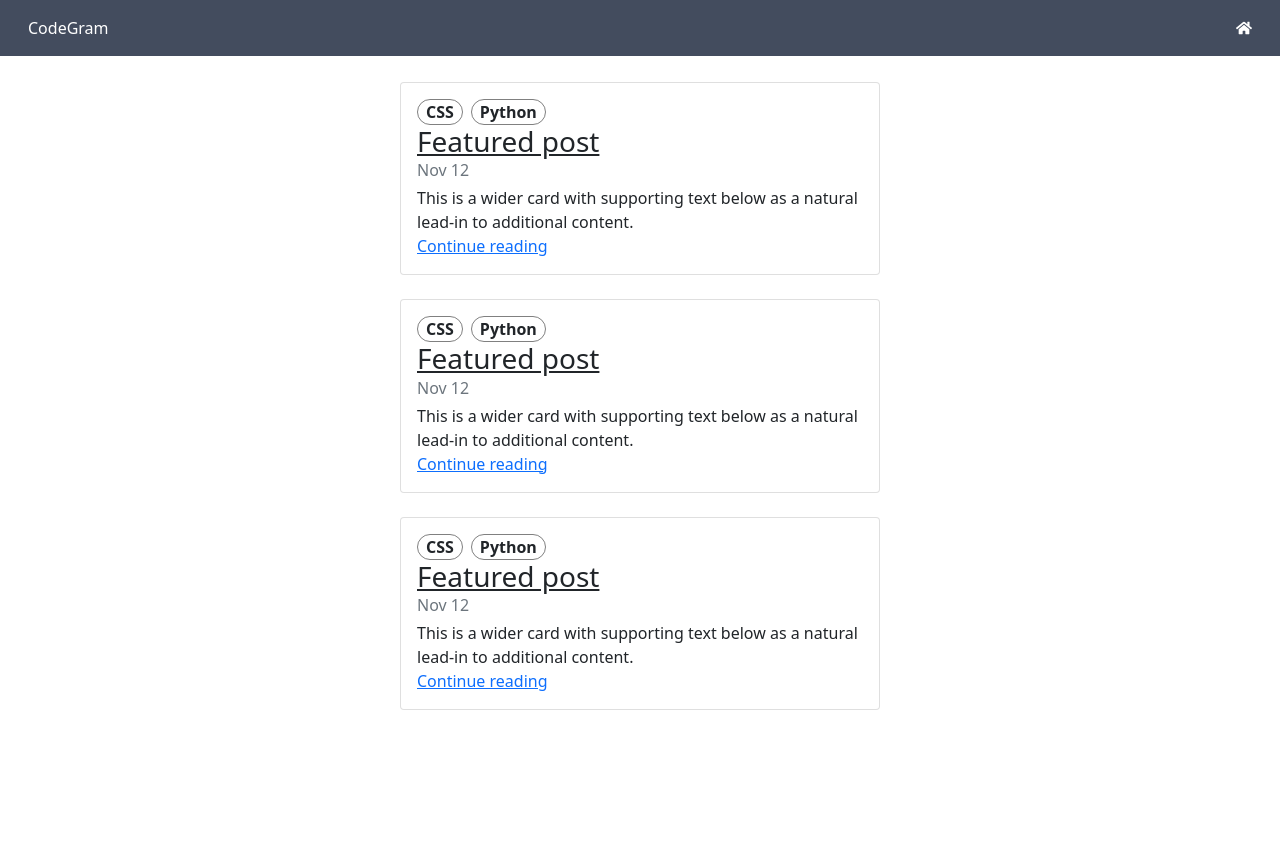
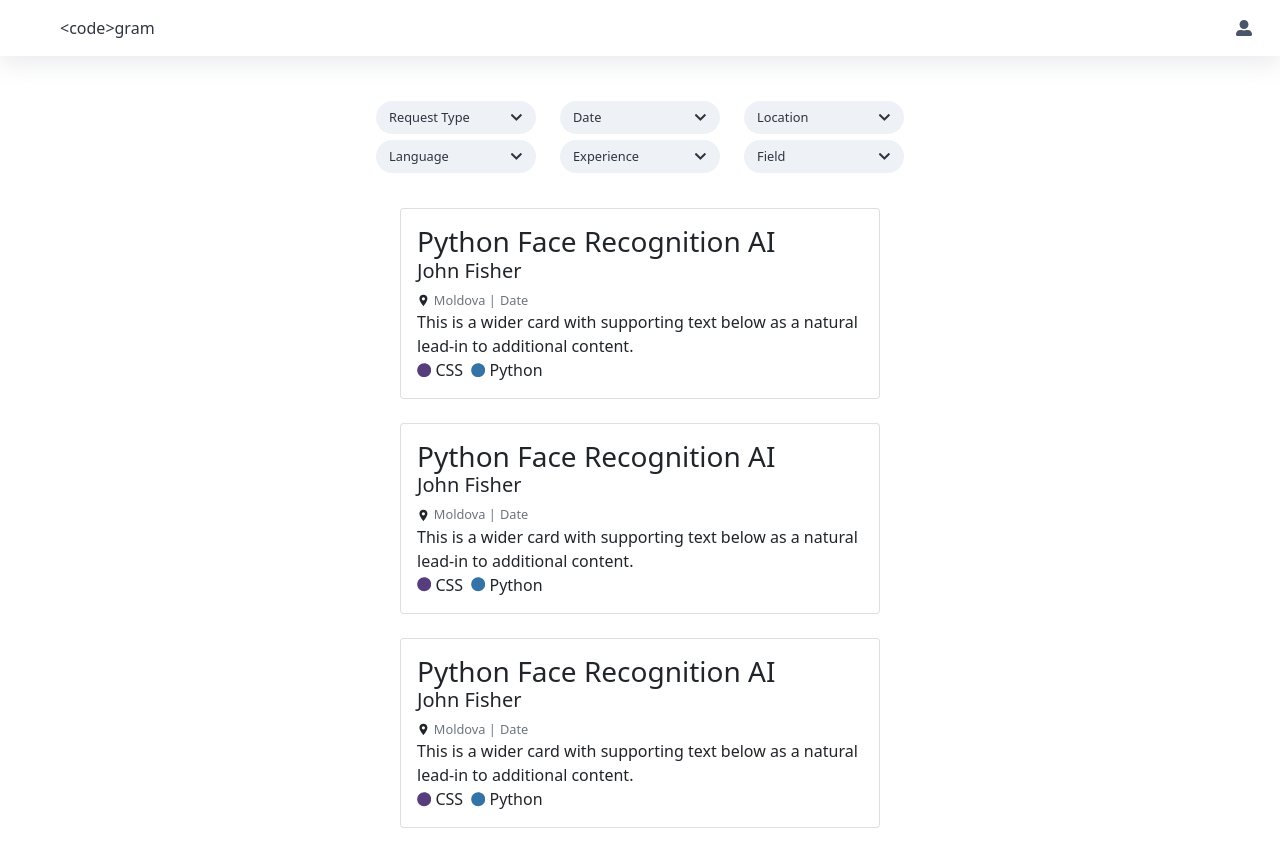
Before and after one commit to IuraCPersonal/code-gram, a React (Create React App) app: page / in a window 1280 px wide. Shown: the top 864 px of the page. Before the commit the page ends 800 px from the top, so only its background shows below. Built offline with nearby package versions, Linux system fonts and the light colour scheme.

Commit message:
edited components

```diff
--- a/public/index.html
+++ b/public/index.html
@@ -29,7 +29,7 @@
   <script src="https://cdn.jsdelivr.net/npm/bootstrap@5.1.1/dist/js/bootstrap.bundle.min.js"
     integrity="sha384-/bQdsTh/da6pkI1MST/rWKFNjaCP5gBSY4sEBT38Q/9RBh9AH40zEOg7Hlq2THRZ"
     crossorigin="anonymous"></script>
-  <title>React App</title>
+  <title>CodeGram</title>
 </head>
 
 <body>
--- a/src/App.css
+++ b/src/App.css
@@ -1,3 +1,24 @@
+.App {
+    background-color: #ffffff;
+}
+
+.navbar {
+    background-color: #ffffff;
+    box-shadow: rgba(149, 157, 165, 0.2) 0px 8px 24px;
+    position:fixed;
+    top: 0;
+    width: 100%;
+}
+
+.profile {
+    color: #4c566a;
+}
+
+.logo {
+    color: #2e3440;
+    margin-left: 2rem;
+}
+
 .feed {
     width: 75%;
     margin: 2% auto;
@@ -8,20 +29,48 @@
     margin: 0 auto;
 }
 
-.navbar {
+.tag {
+    font-size: 0.9rem;
+}
+
+.date,
+.location,
+.location-icon {
+    font-size: 0.8rem;
+}
+
+.css {
+    color: #563D7C;
+}
+
+.python {
+    color: #3572A5;
+}
+
+.filters {
+    width: 60%;
+    margin: 2% auto;
+}
+
+.dropdown > .btn {
+    width: 10rem;
+    font-size: 0.8rem;
+    border-radius: 8rem;
+    background-color: #eceff4dd;
+}
+
+#dropdownMenuButton1 {
+    color: #2e3440;
+}
+
+.btn-secondary {
     background-color: #434C5E;
 }
 
-.profile {
-    color: #ffffff;
+.filters-row {
+    margin-bottom: 1%;
 }
 
-.logo {
-    color: #ffffff;
+.form-check-label {
+    font-size: 0.8rem;
 }
-
-.tag {
-    border: 0.5px solid gray;
-    border-radius: 5rem;
-    padding: 0 0.5rem;
-}
--- a/src/App.js
+++ b/src/App.js
@@ -1,6 +1,7 @@
 import './App.css';
 import 'bootstrap/dist/css/bootstrap.css';
 import Navbar from './components/Navbar';
+import Filters from './components/Filters';
 import Post from './components/Post';
 
 function App() {
@@ -8,6 +9,9 @@ function App() {
     <div className="App">
       <Navbar />
       <div className="feed d-flex flex-column">
+        <div className="filters">
+          <Filters />
+        </div>
         <Post />
         <Post />
         <Post />
--- /dev/null
+++ b/src/components/Filters.jsx
@@ -0,0 +1,88 @@
+import React, {Component} from 'react';
+import { FaChevronDown } from 'react-icons/fa';
+
+class Filters extends Component {
+    render() {
+        return (
+            <div className="d-flex flex-column bd-highlight mb-3">
+                <div className="d-flex justify-content-evenly filters-row">
+                    <div className="dropdown">
+                        <button className="btn d-flex justify-content-between align-items-center" type="button" id="dropdownMenuButton1" data-bs-toggle="dropdown" aria-expanded="false">
+                            Request Type <FaChevronDown />
+                        </button>
+                        <ul className="dropdown-menu mt-1" aria-labelledby="dropdownMenuButton1">
+                            <li>
+                            <div class="form-check m-2">
+                                <input class="form-check-input" type="checkbox" value="" id="flexCheckDefault" />
+                                <label class="form-check-label" for="flexCheckDefault">
+                                    Default checkbox
+                                </label>
+                            </div>
+                            <div class="form-check m-2">
+                                <input class="form-check-input" type="checkbox" value="" id="flexCheckChecked" />
+                                <label class="form-check-label" for="flexCheckChecked">
+                                    Checked checkbox
+                                </label>
+                            </div>
+                            </li>
+                        </ul>
+                    </div>
+                    <div className="dropdown">
+                        <button className="btn d-flex justify-content-between align-items-center" type="button" id="dropdownMenuButton1" data-bs-toggle="dropdown" aria-expanded="false">
+                            Date <FaChevronDown />
+                        </button>
+                        <ul className="dropdown-menu" aria-labelledby="dropdownMenuButton1">
+                            <li><a className="dropdown-item" href="#">Action</a></li>
+                            <li><a className="dropdown-item" href="#">Another action</a></li>
+                            <li><a className="dropdown-item" href="#">Something else here</a></li>
+                        </ul>
+                    </div>
+                    <div className="dropdown">
+                        <button className="btn d-flex justify-content-between align-items-center" type="button" id="dropdownMenuButton1" data-bs-toggle="dropdown" aria-expanded="false">
+                            Location <FaChevronDown />
+                        </button>
+                        <ul className="dropdown-menu" aria-labelledby="dropdownMenuButton1">
+                            <li><a className="dropdown-item" href="#">Action</a></li>
+                            <li><a className="dropdown-item" href="#">Another action</a></li>
+                            <li><a className="dropdown-item" href="#">Something else here</a></li>
+                        </ul>
+                    </div>
+                </div>
+                <div className="d-flex justify-content-evenly">
+                    <div className="dropdown">
+                        <button className="btn d-flex justify-content-between align-items-center" type="button" id="dropdownMenuButton1" data-bs-toggle="dropdown" aria-expanded="false">
+                            Language <FaChevronDown />
+                        </button>
+                        <ul className="dropdown-menu" aria-labelledby="dropdownMenuButton1">
+                            <li><a className="dropdown-item" href="#">Action</a></li>
+                            <li><a className="dropdown-item" href="#">Another action</a></li>
+                            <li><a className="dropdown-item" href="#">Something else here</a></li>
+                        </ul>
+                    </div>
+                    <div className="dropdown">
+                        <button className="btn d-flex justify-content-between align-items-center" type="button" id="dropdownMenuButton1" data-bs-toggle="dropdown" aria-expanded="false">
+                            Experience <FaChevronDown />
+                        </button>
+                        <ul className="dropdown-menu" aria-labelledby="dropdownMenuButton1">
+                            <li><a className="dropdown-item" href="#">Action</a></li>
+                            <li><a className="dropdown-item" href="#">Another action</a></li>
+                            <li><a className="dropdown-item" href="#">Something else here</a></li>
+                        </ul>
+                    </div>
+                    <div className="dropdown">
+                        <button className="btn d-flex justify-content-between align-items-center" type="button" id="dropdownMenuButton1" data-bs-toggle="dropdown" aria-expanded="false">
+                            Field <FaChevronDown />
+                        </button>
+                        <ul className="dropdown-menu" aria-labelledby="dropdownMenuButton1">
+                            <li><a className="dropdown-item" href="#">Action</a></li>
+                            <li><a className="dropdown-item" href="#">Another action</a></li>
+                            <li><a className="dropdown-item" href="#">Something else here</a></li>
+                        </ul>
+                    </div>
+                </div>
+            </div>
+        )
+    }
+}
+
+export default Filters;
--- a/src/components/Navbar.jsx
+++ b/src/components/Navbar.jsx
@@ -1,6 +1,6 @@
 import React, { Component } from 'react';
 import { Fa500Px } from "react-icons/fa";
-import { FaHome } from "react-icons/fa";
+import { FaUserAlt } from "react-icons/fa";
 
 class Navbar extends Component {
     render() {
@@ -9,11 +9,18 @@ class Navbar extends Component {
                 <div className="container-fluid">
                     <a className="nav-item nav-link active" href="#">
                         {/* <img src="" alt="" width="30" height="24" class="d-inline-block align-text-top" /> */}
-                        <span className="logo">CodeGram</span>
+                        <span className="logo">&lt;code&gt;gram</span>
                     </a>
-                    <a class="d-flex me-3 profile">
-                        <FaHome />
-                    </a>
+                    <div className="dropstart">
+                        <a class="d-flex me-3 profile" id="profileDropDown" data-bs-toggle="dropdown" aria-expanded="false">
+                            <FaUserAlt />
+                        </a>
+                        <ul class="dropdown-menu" aria-labelledby="profleDropDown">
+                            <li><a class="dropdown-item" href="#">Action</a></li>
+                            <li><a class="dropdown-item" href="#">Another action</a></li>
+                            <li><a class="dropdown-item" href="#">Something else here</a></li>
+                        </ul>
+                    </div>
                 </div>
             </nav>
         );
--- a/src/components/Post.jsx
+++ b/src/components/Post.jsx
@@ -1,21 +1,35 @@
 import React, { Component } from 'react';
+import { IoLocationSharp } from "react-icons/io5";
+import {FaCircle} from "react-icons/fa";
 
 class Post extends Component {
     render() {
         return (
             <div className="col-md-5">
-                <div className="card flex-md-row mb-4 box-shadow h-md-250 ">
-                    <div className="card-body d-flex flex-column align-items-start">
+                <div className="card flex-md-row mb-4 box-shadow h-md-250">
+                    <div className="card-body d-flex flex-column align-items-start post">
+                        <h3 className="mb-0">
+                            <a className="text-decoration-none text-dark" href="#">Python Face Recognition AI</a>
+                        </h3>
+                        <h5>
+                            <a>John Fisher</a>
+                        </h5>
+                        <div className="d-flex flex-row align-items-center">
+                            <IoLocationSharp className="me-1 location-icon"/>
+                            <div className="me-1 text-muted location">Moldova |</div>
+                            <div className="me-1 text-muted date">Date</div>
+                        </div>
+                        <p className="card-text mb-auto">This is a wider card with supporting text below as a natural lead-in to additional content.</p>
                         <div className="d-flex justify-content-around">
-                            <strong className="d-inline-block me-2 tag">CSS</strong>
-                            <strong className="d-inline-block me-2 tag">Python</strong>
+                            <div className="d-flex align-items-center me-2">
+                                <FaCircle className="me-1 tag css"/>
+                                <div>CSS</div>
+                            </div>
+                            <div className="d-flex align-items-center me-2">
+                                <FaCircle className="me-1 tag python"/>
+                                <div>Python</div>
+                            </div>
                         </div>
-                        <h3 className="mb-0">
-                            <a className="text-dark" href="#">Featured post</a>
-                        </h3>
-                        <div className="mb-1 text-muted">Nov 12</div>
-                        <p className="card-text mb-auto">This is a wider card with supporting text below as a natural lead-in to additional content.</p>
-                        <a href="#">Continue reading</a>
                     </div>
                 </div>
             </div>
```
Also changed, not shown: 1 other file (tests, documents, lock files or other folders).
